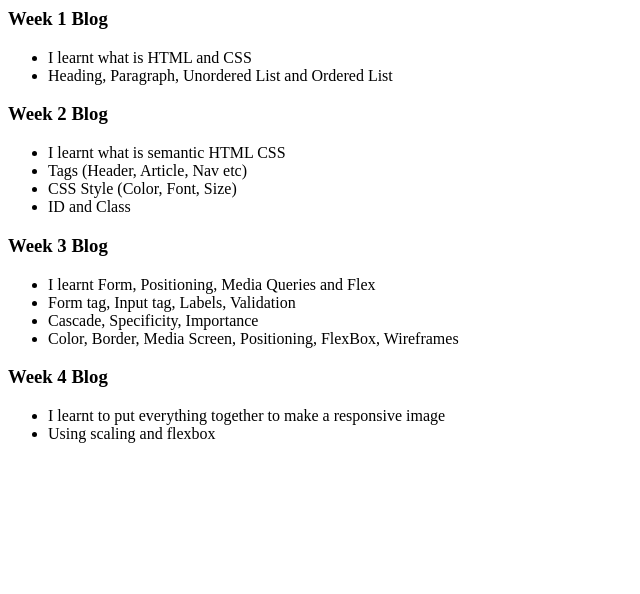
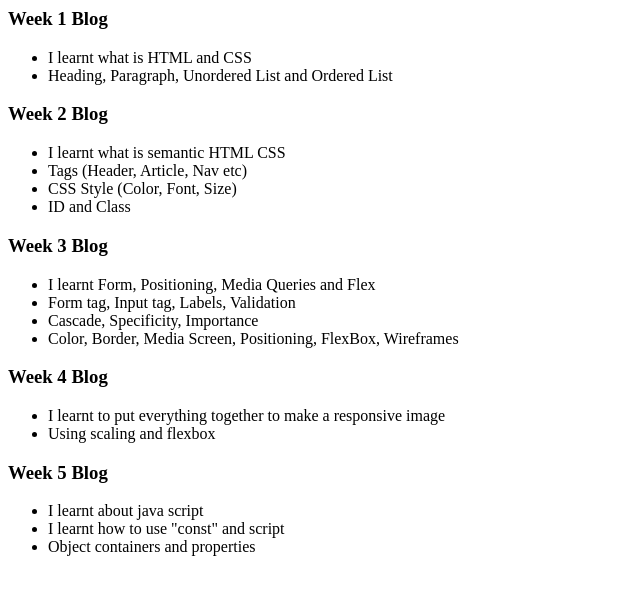
Before and after one commit to JiaYun5/JY-S-Dev-Blog, a plain HTML site: page index.html in a window 1280 px wide. Shown: the whole page, without its empty margins (0-640 px from the left). Drawn offline with Linux system fonts and the light colour scheme.

Commit message:
Week 5 commit

```diff
--- a/index.html
+++ b/index.html
@@ -1,4 +1,5 @@
 <html>
+
 <head>
     <h3>
         Week 1 Blog
@@ -32,6 +33,15 @@
         <li>I learnt to put everything together to make a responsive image</li>
         <li>Using scaling and flexbox</li>
     </ul>
+    <h3>
+        Week 5 Blog
+    </h3>
+    <ul>
+        <li>I learnt about java script</li>
+        <li>I learnt how to use "const" and script </li>
+        <li>Object containers and properties</li>
+    </ul>
 
 </head>
+
 </html>
```
